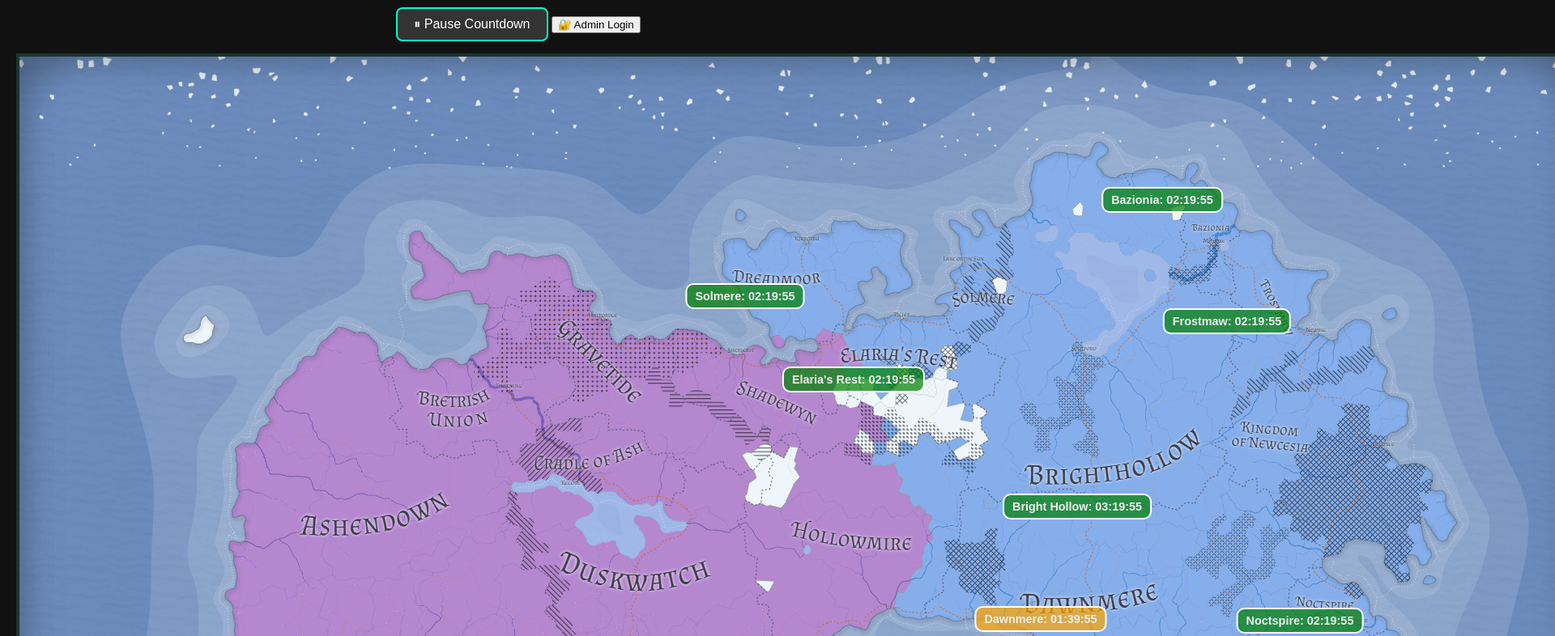
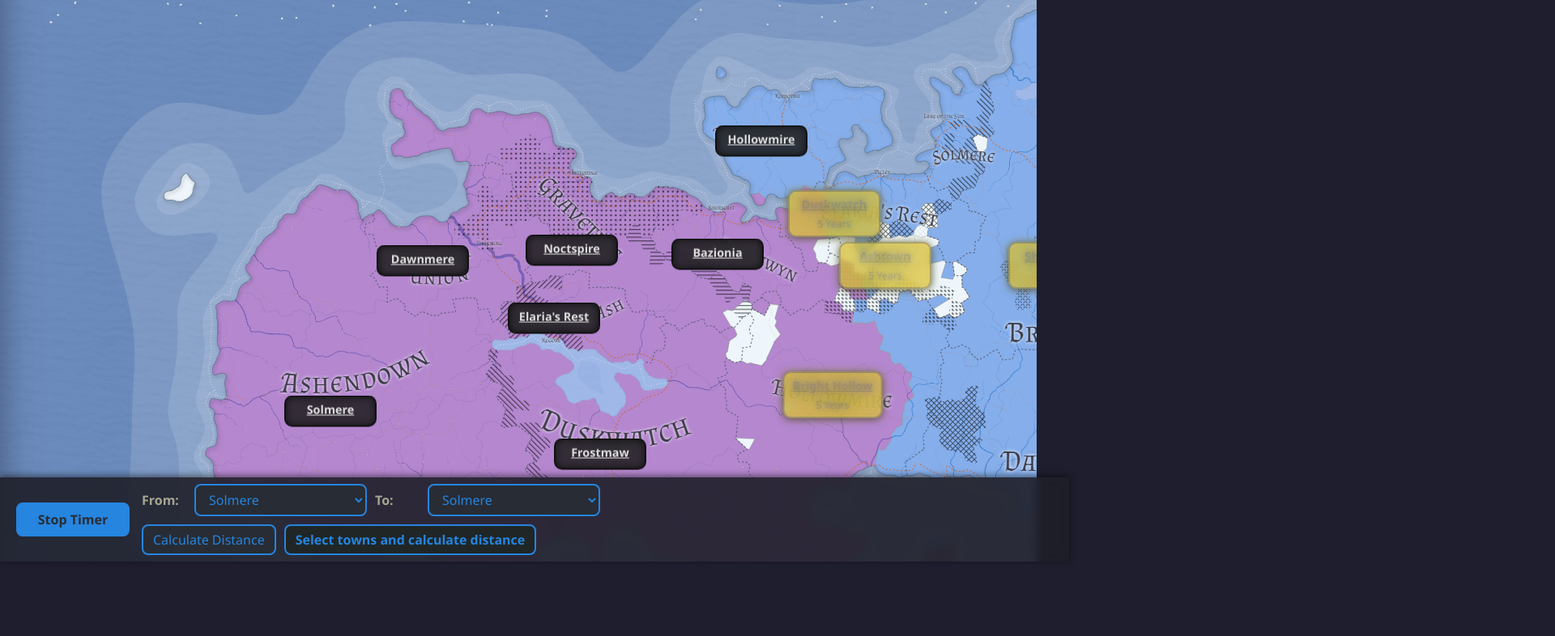
Before and after one commit to tristan-sys/DND-Interactive-map, a plain HTML site: page index.html in a window 1280 px wide. Shown: the part 106-892 px from the top of the page at 81% size, 1920 px wide, since content can reach past the window. After the commit the page ends 800 px from the top, so only its background shows below. Drawn offline with Linux system fonts and the light colour scheme.

Commit message:
Update index.html

```diff
--- a/index.html
+++ b/index.html
@@ -2,224 +2,295 @@
 <html lang="en">
 <head>
   <meta charset="UTF-8" />
-  <title>D&D Shield Countdown</title>
+  <meta name="viewport" content="width=device-width, initial-scale=1" />
+  <title>Shield Map</title>
   <style>
     body {
       margin: 0;
-      background: #111;
-      color: #eee;
-      font-family: Arial, sans-serif;
-      text-align: center;
-      padding: 20px;
+      padding: 0;
+      background-color: #1e1e2f;
+      font-family: 'Segoe UI', Tahoma, Geneva, Verdana, sans-serif;
+      color: #a7a791;
     }
+
     #map-container {
       position: relative;
-      display: inline-block;
+      width: 100vw;
+      height: 100vh;
+      overflow: hidden;
     }
-    #map {
+
+    #map-image {
       width: 1920px;
-      border: 4px solid #1b342f;
+      height: auto;
+      display: block;
     }
+
     .shield-counter {
       position: absolute;
       padding: 6px 10px;
+      border: 2px solid;
       border-radius: 10px;
       font-size: 0.9em;
-      font-weight: bold;
+      text-align: center;
+      transform: translate(-50%, -50%);
+      backdrop-filter: blur(4px);
+      box-shadow: 0 2px 8px #00000080;
+      transition: background-color 0.3s, transform 0.2s;
+      min-width: 90px;
       cursor: pointer;
-      transform: translate(-50%, -50%);
-      transition: background-color 0.3s;
-      border: 2px solid #fff;
-      text-align: center;
-      white-space: nowrap;
-    }
-    .green { background-color: rgba(0, 128, 0, 0.7); }
-    .yellow { background-color: rgba(255, 165, 0, 0.7); }
-    .red { background-color: rgba(139, 0, 0, 0.8); }
-
-    #toggle {
-      margin: 15px auto;
-      padding: 10px 20px;
-      font-size: 1rem;
-      background: #333;
-      color: #fff;
-      border: 2px solid #0fc;
-      border-radius: 8px;
-      cursor: pointer;
-    }
-    #toggle:hover {
-      background: #0fc;
-      color: #000;
+      user-select: none;
     }
 
-    .config-panel {
-      margin-top: 20px;
-      color: #fff;
-      background: #222;
-      border: 2px solid #0fc;
-      border-radius: 10px;
-      padding: 15px;
-      display: inline-block;
+    /* Left side style (blackish) - no timers, same style, no glow */
+    .left-town {
+      background: rgba(30, 30, 30, 0.85);
+      border-color: #111;
+      color: #ddd;
+      text-shadow: none;
+      box-shadow: 0 0 10px #111 inset;
     }
 
-    .config-row {
-      margin: 8px 0;
+    /* Right side style (less intense yellow) */
+    .right-town {
+      background: rgba(230, 200, 50, 0.85);
+      border-color: #99904e;
+      color: #99904e;
+    }
+    .right-town.glow {
+      animation: yellowGlowPulse 2.5s infinite alternate;
+      text-shadow:
+        0 0 5px  #99904e,
+        0 0 10px #99904e,
+        0 0 20px #99904e,
+        0 0 30px #99904e;
+    }
+    @keyframes yellowGlowPulse {
+      0% {
+        opacity: 0.75;
+        filter: drop-shadow(0 0 5px #99904e);
+      }
+      100% {
+        opacity: 1;
+        filter: drop-shadow(0 0 15px #99904e);
+      }
     }
 
-    select, input[type="number"] {
-      padding: 5px;
-      font-size: 0.95em;
-      border-radius: 5px;
-      border: 1px solid #aaa;
+    .shield-name {
+      font-weight: bold;
+      display: block;
+      margin-bottom: 4px;
+      cursor: pointer;
+      text-decoration: underline;
     }
 
-    button.apply {
-      margin-left: 10px;
-      padding: 5px 10px;
-      background: #0fc;
-      border: none;
-      border-radius: 5px;
-      color: #000;
-      cursor: pointer;
+    .shield-years {
+      font-size: 0.85em;
     }
 
-    button.apply:hover {
-      background: #0c9;
+    /* Bottom bar */
+    #bottom-bar {
+      position: fixed;
+      bottom: 0;
+      left: 0;
+      width: 100%;
+      background: rgba(30, 30, 40, 0.9);
+      backdrop-filter: blur(6px);
+      box-shadow: 0 -2px 8px #00000080;
+      display: flex;
+      align-items: center;
+      padding: 8px 20px;
+      gap: 15px;
+      font-size: 1em;
+      z-index: 9999;
+      flex-wrap: wrap;
+    }
+
+    #timer-toggle {
+      padding: 8px 16px;
+      background: #282c34;
+      border: 2px solid #2585df;
+      border-radius: 8px;
+      color: #2585df;
+      cursor: pointer;
+      font-weight: bold;
+      transition: background-color 0.3s, color 0.3s;
+    }
+    #timer-toggle.active {
+      background: #2585df;
+      color: #282c34;
+    }
+    #timer-toggle:hover {
+      background: #444c34;
+      color: #c8ffc8;
+    }
+
+    /* Distance calculator styling */
+    #distance-calculator {
+      display: flex;
+      align-items: center;
+      gap: 10px;
+      flex-wrap: wrap;
+      flex-grow: 1;
+      max-width: 700px;
+    }
+
+    #distance-calculator label {
+      font-weight: bold;
+      margin-right: 5px;
+      min-width: 50px;
+    }
+
+    select, button {
+      font-family: 'Segoe UI', Tahoma, Geneva, Verdana, sans-serif;
+      font-size: 1em;
+      padding: 6px 12px;
+      border-radius: 8px;
+      border: 2px solid #2585df;
+      background-color: #282c34;
+      color: #2585df;
+      cursor: pointer;
+      transition: background-color 0.3s, color 0.3s;
+      min-width: 140px;
+    }
+    select:hover, button:hover {
+      background-color: #2585df;
+      color: #282c34;
+    }
+
+    #distance-result {
+      font-weight: bold;
+      min-width: 250px;
+      padding: 6px 12px;
+      border-radius: 8px;
+      border: 2px solid #2585df;
+      background-color: #202626;
+      color: #2585df;
+      text-align: center;
     }
   </style>
 </head>
 <body>
-  <body>
-  <h1>D&D World Shield Countdown</h1>
-  <button id="toggle">⏸ Pause Countdown</button>
-  <button id="adminLogin">🔐 Admin Login</button>
+  <div id="map-container">
+    <img id="map-image" src="map.png" alt="Shield Map" />
+  </div>
 
-  <div class="config-panel" id="configPanel" style="display: none;">
-    <div class="config-row">
-      <label for="townSelect">🛡 Select Town: </label>
-      <select id="townSelect"></select>
-    </div>
-    <div class="config-row">
-      <label for="durationInput">🔧 New Duration (Years): </label>
-      <input type="number" id="durationInput" min="1" max="50" />
-      <button class="apply" id="applyBtn">Apply</button>
+  <div id="bottom-bar">
+    <button id="timer-toggle" class="active">Stop Timer</button>
+
+    <div id="distance-calculator" aria-label="Distance Calculator">
+      <label for="from-town">From:</label>
+      <select id="from-town"></select>
+
+      <label for="to-town">To:</label>
+      <select id="to-town"></select>
+
+      <button id="calc-distance">Calculate Distance</button>
+
+      <div id="distance-result" aria-live="polite" aria-atomic="true" role="region">
+        Select towns and calculate distance
+      </div>
     </div>
   </div>
 
-  <div id="map-container">
-    <img id="map" src="map.png" alt="D&D Map" />
-  </div>
+  <script>
+    document.addEventListener('DOMContentLoaded', () => {
+      const towns = [
 
-  <script>
-    const ADMIN_PASSWORD = "dmsecret";
+  { name: "Solmere",             x: 408,  y: 614, years: 5, showTimer: false },
+  { name: "Dawnmere",            x: 522,  y: 428, years: 5, showTimer: true },
+  { name: "Frostmaw",            x: 741,  y: 667, years: 5, showTimer: true },
+  { name: "Elaria's Rest",       x: 684,  y: 499, years: 5, showTimer: true },
+  { name: "Noctspire",           x: 706,  y: 415, years: 5, showTimer: true },
+  { name: "Bazionia",            x: 886,  y: 420, years: 5, showTimer: true },
+  { name: "Bright Hollow",       x: 1028, y: 594, years: 5, showTimer: true },
+  { name: "Hollowmire",          x: 940,  y: 280, years: 5, showTimer: true },
+  { name: "Duskwatch",           x: 1030, y: 370, years: 5, showTimer: true },
+  { name: "Ashtown",             x: 1093, y: 434, years: 5, showTimer: true },
+  { name: "Shadewyn",            x: 1302, y: 434, years: 5, showTimer: true },
+  { name: "Bretrish Union",      x: 1352, y: 663, years: 5, showTimer: true },
+  { name: "Cradle of Ash",       x: 1602, y: 518, years: 5, showTimer: true },
+  { name: "Gravehide",           x: 1541, y: 368, years: 5, showTimer: true },
+  { name: "Kingdom of Newgesia", x: 1452, y: 152, years: 5, showTimer: true }
 
-    document.getElementById("adminLogin").onclick = () => {
-      const input = prompt("Enter DM password:");
-      if (input === ADMIN_PASSWORD) {
-        document.getElementById("configPanel").style.display = "inline-block";
-        alert("✅ Admin mode enabled.");
-      } else {
-        alert("❌ Incorrect password.");
-      }
-    };
-  </script>
-</body>
-    </div>
-  </div>
 
-  <div id="map-container">
-    <img id="map" src="" alt="D&D Map" />
-  </div>
+];
 
-  <script>
-    const minutesPerYear = 20;
-    const millisecondsPerYear = minutesPerYear * 60 * 1000;
+      const container = document.getElementById('map-container');
+      const timerToggle = document.getElementById('timer-toggle');
+      const fromSelect = document.getElementById('from-town');
+      const toSelect = document.getElementById('to-town');
+      const calcBtn = document.getElementById('calc-distance');
+      const distanceResult = document.getElementById('distance-result');
 
-    let paused = false;
+      let timerRunning = true;
+      const intervals = [];
 
-    const towns = [
-      { name: "Bright Hollow", years: 10, x: 1310, y: 560, wiki: "https://example.com/dragonmere" },
-      { name: "Solmere", years: 7, x: 900, y: 300, wiki: "https://example.com/dragonmere" },
-      { name: "Dawnmere", years: 5, x: 1265, y: 699, wiki: "https://example.com/moonwatch" },
-      { name: "Frostmaw", years: 7, x: 1495, y: 331, wiki: "https://example.com/dragonmere" },
-      { name: "Elaria's Rest", years: 7, x: 1034, y: 403, wiki: "https://example.com/dragonmere" },
-      { name: "Noctspire", years: 7, x: 1585, y: 701, wiki: "https://example.com/dragonmere" },
-      { name: "Bazionia", years: 7, x: 1415, y: 181, wiki: "https://example.com/dragonmere" }
-    ];
+      towns.forEach(town => {
+        const marker = document.createElement('div');
+        marker.className = 'shield-counter';
 
-    const mapContainer = document.getElementById("map-container");
-    const townSelect = document.getElementById("townSelect");
-    const durationInput = document.getElementById("durationInput");
+        if (town.x < 960) {
+          marker.classList.add('left-town');
+          // Left towns never show timer info, even if years property exists
+        } else {
+          marker.classList.add('right-town');
+          if (town.showTimer) marker.classList.add('glow');
+        }
 
-    const countdownData = [];
+        marker.style.left = `${town.x}px`;
+        marker.style.top = `${town.y}px`;
 
-    // Populate dropdown
-    towns.forEach((town, index) => {
-      const opt = document.createElement("option");
-      opt.value = index;
-      opt.textContent = town.name;
-      townSelect.appendChild(opt);
+        const nameEl = document.createElement('span');
+        nameEl.className = 'shield-name';
+        nameEl.textContent = town.name;
+        nameEl.addEventListener('click', () => window.open('https://example.com', '_blank'));
+        marker.appendChild(nameEl);
+
+        // Only show timer info for right towns with showTimer
+        if (town.showTimer && town.x >= 960) {
+          const yEl = document.createElement('span');
+          yEl.className = 'shield-years';
+          yEl.textContent = `${town.years} Year${town.years !== 1 ? 's' : ''}`;
+          marker.appendChild(yEl);
+          intervals.push({ town, yEl, id: null });
+        }
+
+        container.appendChild(marker);
+
+        fromSelect.add(new Option(town.name, town.name));
+        toSelect.add(new Option(town.name, town.name));
+      });
+
+      timerToggle.addEventListener('click', () => {
+        timerRunning = !timerRunning;
+        timerToggle.textContent = timerRunning ? 'Stop Timer' : 'Start Timer';
+        timerToggle.classList.toggle('active', !timerRunning);
+      });
+
+      calcBtn.addEventListener('click', () => {
+        const t1 = towns.find(t => t.name === fromSelect.value);
+        const t2 = towns.find(t => t.name === toSelect.value);
+        if (!t1 || !t2) return;
+        const dx = t2.x - t1.x, dy = t2.y - t1.y;
+        const d = Math.sqrt(dx * dx + dy * dy);
+        let label = '';
+        if (d < 300) label = 'Short travel';
+        else if (d < 800) label = 'Long travel';
+        else label = 'Super long travel';
+        distanceResult.textContent = `${d.toFixed(1)} px — ${label}`;
+      });
+
+      intervals.forEach(item => {
+        item.id = setInterval(() => {
+          if (!timerRunning) return;
+          if (item.town.years > 0) item.town.years--;
+          item.yEl.textContent = item.town.years > 0
+            ? `${item.town.years} Year${item.town.years !== 1 ? 's' : ''}`
+            : 'Shield Fallen!';
+        }, 60000);
+      });
     });
-
-    // Create shield counters
-    towns.forEach((town, index) => {
-      const div = document.createElement("div");
-      div.className = "shield-counter";
-      div.style.left = `${town.x}px`;
-      div.style.top = `${town.y}px`;
-      div.id = `shield-${index}`;
-      mapContainer.appendChild(div);
-
-      const getEndTime = (years) => Date.now() + years * millisecondsPerYear;
-
-      countdownData[index] = {
-        town,
-        element: div,
-        endTime: getEndTime(town.years)
-      };
-
-      // Handle click to open wiki
-      div.onclick = () => window.open(town.wiki, "_blank");
-    });
-
-    // Update UI every second
-    setInterval(() => {
-      countdownData.forEach(({ town, element, endTime }, i) => {
-        if (paused) return;
-
-        const now = Date.now();
-        const remaining = Math.max(0, countdownData[i].endTime - now);
-        const yearsLeft = remaining / millisecondsPerYear;
-
-        let className = "shield-counter ";
-        if (yearsLeft > 5) className += "green";
-        else if (yearsLeft > 1) className += "yellow";
-        else className += "red";
-
-        element.className = className;
-
-        if (yearsLeft <= 0) {
-          element.textContent = `${town.name}: Shield Fallen!`;
-        } else {
-          const timeLeft = new Date(remaining).toISOString().substr(11, 8);
-          element.textContent = `${town.name}: ${timeLeft}`;
-        }
-      });
-    }, 1000);
-
-    // Toggle Pause/Resume
-    document.getElementById("toggle").onclick = function () {
-      paused = !paused;
-      this.textContent = paused ? "▶️ Resume Countdown" : "⏸ Pause Countdown";
-    };
-
-    // Apply new duration
-    document.getElementById("applyBtn").onclick = () => {
-      const index = parseInt(townSelect.value);
-      const newYears = parseInt(durationInput.value);
-      if (isNaN(newYears) || newYears <= 0) return alert("Enter a valid number of years.");
-      countdownData[index].endTime = Date.now() + newYears * millisecondsPerYear;
-    };
   </script>
 </body>
 </html>
```
